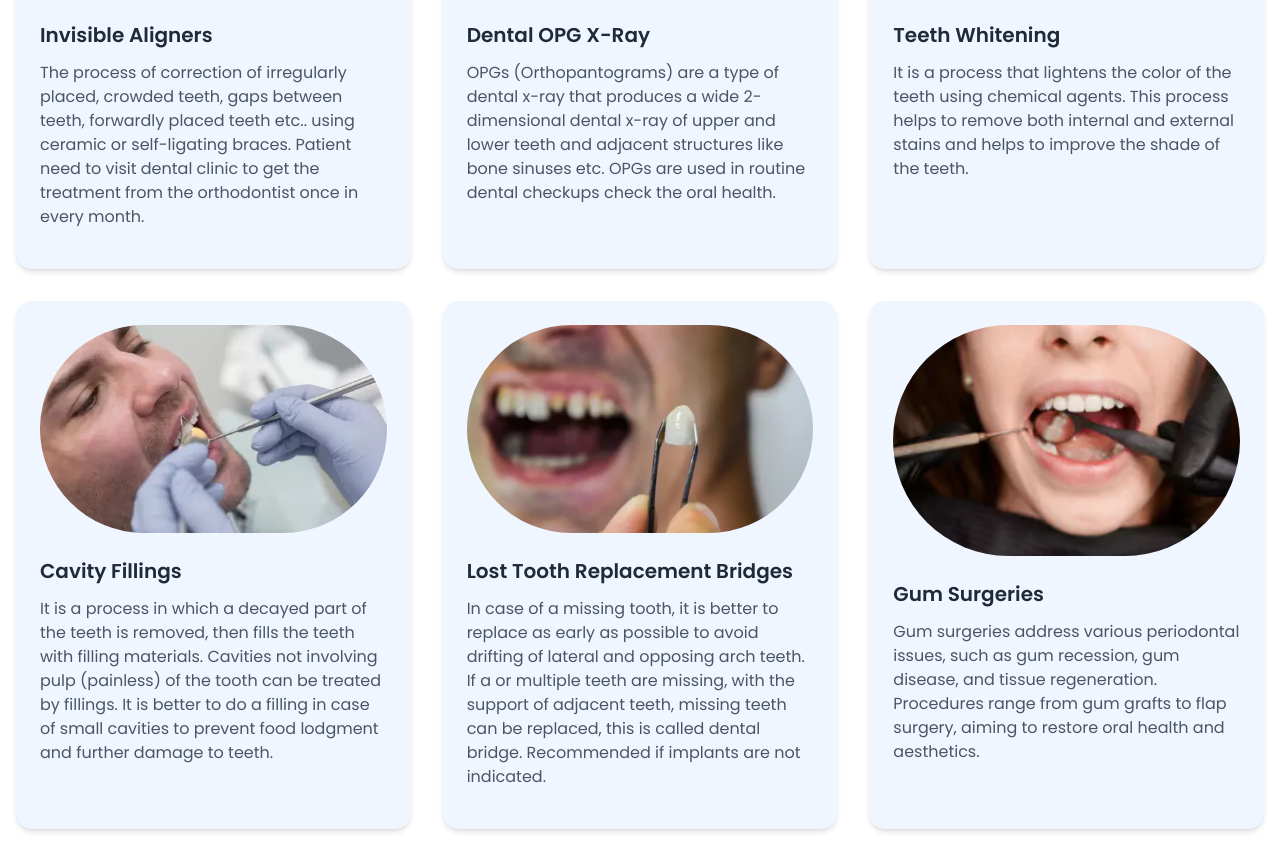
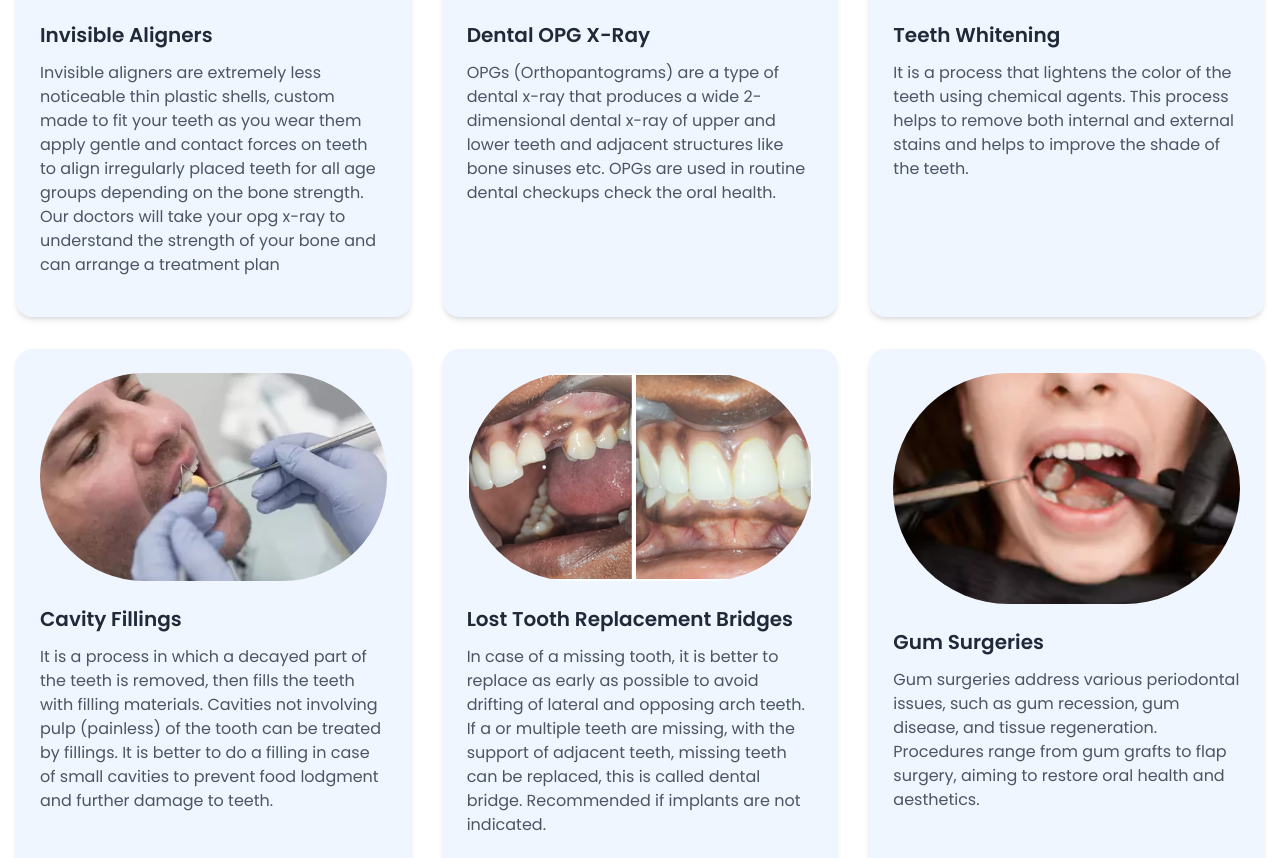
Before and after one commit to naveenvislavath/Dentin-Clinic-Growthlink, a plain HTML site: page index.html in a window 1280 px wide. Shown: the part 2395-3253 px from the top of the page. Drawn offline with nearby package versions, Linux system fonts and the light colour scheme.

Commit message:
updated something

```diff
--- a/index.html
+++ b/index.html
@@ -605,10 +605,9 @@
                             class="w-full h-full object-cover">
                     </div>
                     <h3 class="text-xl font-semibold text-gray-800 mb-3">Invisible Aligners</h3>
-                    <p class="text-gray-600 mb-4">The process of correction of irregularly placed, crowded teeth, gaps
-                        between teeth, forwardly placed teeth etc.. using ceramic or self-ligating braces.
-                        Patient need to visit dental clinic to get the treatment from the orthodontist once in every
-                        month.</p>
+                    <p class="text-gray-600 mb-4">Invisible aligners are extremely less noticeable thin plastic shells, custom made to fit your teeth
+                        as you wear them apply gentle and contact forces on teeth to align irregularly placed teeth for all age groups depending on the bone strength.
+                         Our doctors will take your opg x-ray to understand the strength of your bone and can arrange a treatment plan</p>
 
                 </div>
                 <div
@@ -654,7 +653,7 @@
                 <div
                     class="service-card bg-blue-50 p-6 rounded-lg shadow-md hover:shadow-lg transition-all duration-300">
                     <div class="w-auto h-auto mb-6 overflow-hidden rounded-full">
-                        <img src="./assets/services-img/img-10.webp" alt="Preventive Care"
+                        <img src="./assets/services-img/img-10.jpg" alt="Preventive Care"
                             class="w-full h-full object-cover">
                     </div>
                     <h3 class="text-xl font-semibold text-gray-800 mb-3">Lost Tooth Replacement Bridges</h3>
```
Also changed, not shown: assets/services-img/img-03.jpg, assets/services-img/img-10.jpg (added), assets/services-img/img-10.webp (deleted).
